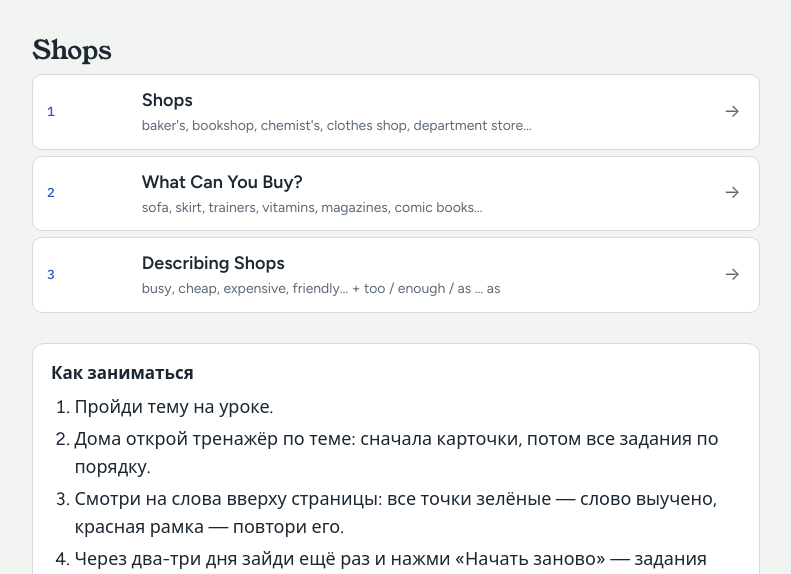
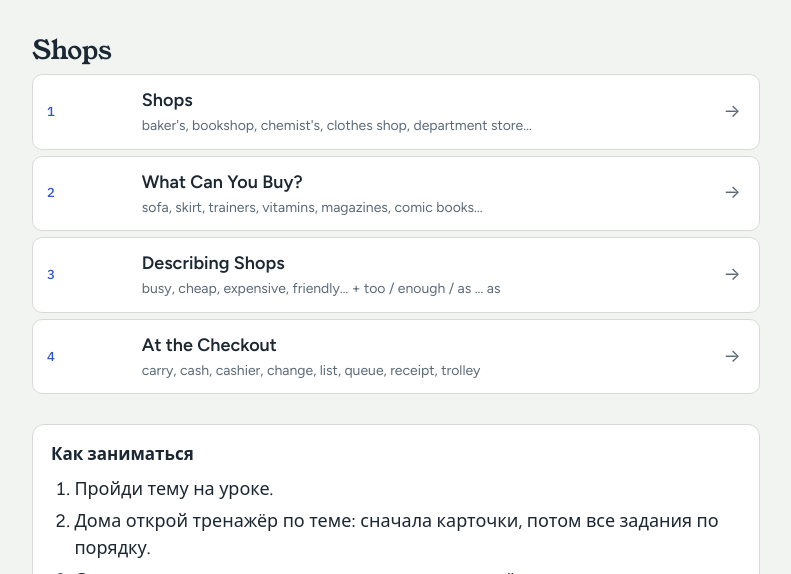
Before and after one commit to elvisk2079-ux/Go-getter-3, a plain HTML site: page index.html in a window 1280 px wide. Shown: the part 226-800 px from the top of the page, without its empty margins (244-1035 px from the left). Drawn offline with Linux system fonts and the light colour scheme.

Commit message:
Link At the Checkout trainer from Go Getter 3 home

```diff
--- a/index.html
+++ b/index.html
@@ -290,6 +290,11 @@ a.gram { margin-top: 8px; border-color: var(--accent); background: var(--accent-
         <span class="t"><b>Describing Shops</b><span class="s">busy, cheap, expensive, friendly… + too / enough / as … as</span></span>
         <span class="go" aria-hidden="true">→</span>
       </a></li>
+      <li><a class="row" href="checkout.html">
+        <span class="n">4</span>
+        <span class="t"><b>At the Checkout</b><span class="s">carry, cash, cashier, change, list, queue, receipt, trolley</span></span>
+        <span class="go" aria-hidden="true">→</span>
+      </a></li>
     </ol>
   </section>
   <div class="how">
```
